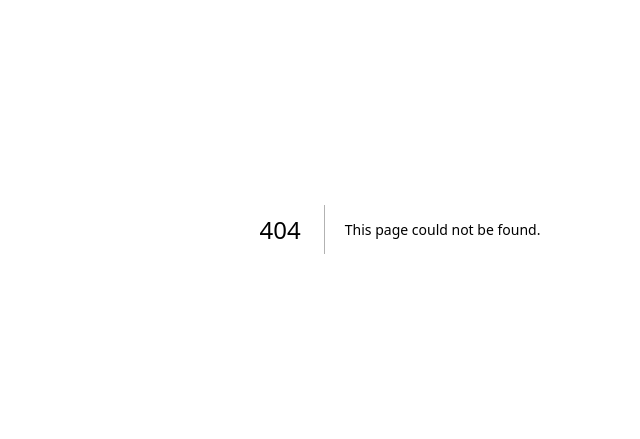
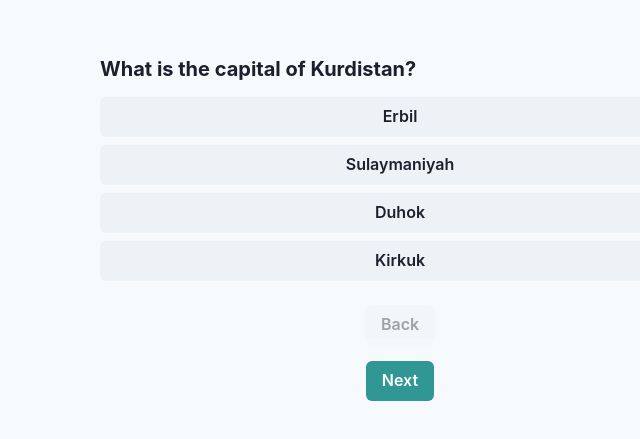
Before and after one commit to adar-schule/testa-asta-kurdi, a Next.js app in the folder frontend/: page /assessment/questions in a window 1280 px wide. Before the commit this address had no page. Shown: the part 171-610 px from the top of the page, without its empty margins (240-880 px from the left). Built offline with nearby package versions, Linux system fonts and the light colour scheme.

Commit message:
feat: improve the questionary

```diff
--- /dev/null
+++ b/frontend/components/questions/FillInTheBlankQuestion.tsx
@@ -0,0 +1,32 @@
+// /frontend/components/questions/QuestionFillInput.tsx
+import { Box, Heading, FormControl, Input } from "@chakra-ui/react";
+
+interface QuestionProps {
+    id: number;
+    question: string;
+}
+
+interface Props {
+    question: QuestionProps;
+    onAnswerChange: (questionId: number, answer: string) => void;
+    currentAnswer: string;
+}
+
+const QuestionFillInput: React.FC<Props> = ({ question, onAnswerChange, currentAnswer }) => {
+    return (
+        <Box w="full" textAlign="left">
+            <Heading size="md" mb={4}>
+                {question.question}
+            </Heading>
+            <FormControl>
+                <Input
+                    value={currentAnswer}
+                    onChange={(e) => onAnswerChange(question.id, e.target.value)}
+                    placeholder="Your answer"
+                />
+            </FormControl>
+        </Box>
+    );
+};
+
+export default QuestionFillInput;
--- /dev/null
+++ b/frontend/components/questions/MultipleChoiceQuestion.tsx
@@ -0,0 +1,38 @@
+// /frontend/components/questions/QuestionMultiselect.tsx
+import { Box, Heading, Button, VStack } from "@chakra-ui/react";
+
+interface QuestionProps {
+    id: number;
+    question: string;
+    answers: string[];
+}
+
+interface Props {
+    question: QuestionProps;
+    onAnswerChange: (questionId: number, answer: string) => void;
+    currentAnswer: string;
+}
+
+const QuestionMultiselect: React.FC<Props> = ({ question, onAnswerChange, currentAnswer }) => {
+    return (
+        <Box w="full" textAlign="left">
+            <Heading size="md" mb={4}>
+                {question.question}
+            </Heading>
+            <VStack spacing={2}>
+                {question.answers.map((answer, index) => (
+                    <Button
+                        key={index}
+                        w="full"
+                        colorScheme={currentAnswer === answer ? 'teal' : 'gray'}
+                        onClick={() => onAnswerChange(question.id, answer)}
+                    >
+                        {answer}
+                    </Button>
+                ))}
+            </VStack>
+        </Box>
+    );
+};
+
+export default QuestionMultiselect;
--- /dev/null
+++ b/frontend/context/AssessmentContext.tsx
@@ -0,0 +1,60 @@
+// /frontend/context/AssessmentContext.tsx
+import { createContext, useContext, useState, ReactNode } from "react";
+
+interface Answer {
+    questionId: number;
+    answer: string;
+}
+
+interface AssessmentContextType {
+    answers: Answer[];
+    currentQuestionIndex: number;
+    setAnswer: (answer: Answer) => void;
+    goToNextQuestion: () => void;
+    goToPreviousQuestion: () => void;
+}
+
+const AssessmentContext = createContext<AssessmentContextType | undefined>(undefined);
+
+export const useAssessment = () => {
+    const context = useContext(AssessmentContext);
+    if (!context) {
+        throw new Error("useAssessment must be used within an AssessmentProvider");
+    }
+    return context;
+};
+
+export const AssessmentProvider = ({ children }: { children: ReactNode }) => {
+    const [answers, setAnswers] = useState<Answer[]>([]);
+    const [currentQuestionIndex, setCurrentQuestionIndex] = useState(0);
+
+    const setAnswer = (answer: Answer) => {
+        setAnswers((prevAnswers) => {
+            const updatedAnswers = [...prevAnswers];
+            updatedAnswers[currentQuestionIndex] = answer;
+            return updatedAnswers;
+        });
+    };
+
+    const goToNextQuestion = () => {
+        setCurrentQuestionIndex((index) => index + 1);
+    };
+
+    const goToPreviousQuestion = () => {
+        setCurrentQuestionIndex((index) => Math.max(index - 1, 0));
+    };
+
+    return (
+        <AssessmentContext.Provider
+            value={{
+                answers,
+                currentQuestionIndex,
+                setAnswer,
+                goToNextQuestion,
+                goToPreviousQuestion,
+            }}
+        >
+            {children}
+        </AssessmentContext.Provider>
+    );
+};
--- /dev/null
+++ b/frontend/context/UserContext.tsx
@@ -0,0 +1,44 @@
+// /frontend/context/UserContext.tsx
+import { createContext, useContext, useState, ReactNode } from 'react';
+
+// Define the shape of the user data
+interface UserData {
+    name: string;
+    surname: string;
+    email: string;
+    phone: string;
+}
+
+// Define the shape of the context
+interface UserContextType {
+    user: UserData;
+    setUser: (userData: UserData) => void;
+}
+
+// Create the UserContext with default values
+const UserContext = createContext<UserContextType | undefined>(undefined);
+
+// Custom hook to use the UserContext
+export const useUser = () => {
+    const context = useContext(UserContext);
+    if (!context) {
+        throw new Error("useUser must be used within a UserProvider");
+    }
+    return context;
+};
+
+// Provider component to wrap around the app
+export const UserProvider = ({ children }: { children: ReactNode }) => {
+    const [user, setUser] = useState<UserData>({
+        name: '',
+        surname: '',
+        email: '',
+        phone: ''
+    });
+
+    return (
+        <UserContext.Provider value={{ user, setUser }}>
+            {children}
+        </UserContext.Provider>
+    );
+};
--- a/frontend/pages/_app.tsx
+++ b/frontend/pages/_app.tsx
@@ -1,4 +1,6 @@
 // /frontend/pages/_app.tsx
+import { UserProvider } from "@/context/UserContext";
+import { AssessmentProvider } from "@/context/AssessmentContext"; // Import Assessment Context
 import { ChakraProvider, extendTheme, theme as defaultTheme } from "@chakra-ui/react";
 import type { AppProps } from "next/app";
 
@@ -21,12 +23,16 @@ const customTheme = extendTheme({
   },
 });
 
-function MyApp({ Component, pageProps }: AppProps) {
+function TestaAstaKurdiApp({ Component, pageProps }: AppProps) {
   return (
     <ChakraProvider theme={customTheme}>
-      <Component {...pageProps} />
+      <UserProvider>
+        <AssessmentProvider>
+          <Component {...pageProps} />
+        </AssessmentProvider>
+      </UserProvider>
     </ChakraProvider>
   );
 }
 
-export default MyApp;
+export default TestaAstaKurdiApp;
--- /dev/null
+++ b/frontend/pages/assessment/questions.tsx
@@ -0,0 +1,78 @@
+// /frontend/pages/assessment/questions.tsx
+import React, { useState } from 'react';
+import { Box, VStack, Button, Center } from '@chakra-ui/react';
+import { useRouter } from 'next/router';
+import { useUser } from '../../context/UserContext';
+import { questionsDummyData } from '@/utils/dummyQuestions';
+import QuestionMultiselect from '@/components/questions/MultipleChoiceQuestion';
+import QuestionFillInput from '@/components/questions/FillInTheBlankQuestion';
+
+interface AnswerType {
+    [key: number]: string;
+}
+
+const AssessmentQuestionsPage = () => {
+    const { user } = useUser();
+    const router = useRouter();
+
+    const [answers, setAnswers] = useState<AnswerType>({});
+    const [currentQuestionIndex, setCurrentQuestionIndex] = useState<number>(0);
+
+    const currentQuestion = questionsDummyData[currentQuestionIndex];
+
+    const handleAnswerChange = (questionId: number, answer: string) => {
+        setAnswers(prevAnswers => ({
+            ...prevAnswers,
+            [questionId]: answer
+        }));
+    };
+
+    const handleNext = () => {
+        if (currentQuestionIndex < questionsDummyData.length - 1) {
+            setCurrentQuestionIndex(currentQuestionIndex + 1);
+        } else {
+            const fullSubmission = { user, answers };
+            console.log("Submission:", fullSubmission);
+            router.push('/assessment/result');
+        }
+    };
+
+    const handleBack = () => {
+        if (currentQuestionIndex > 0) {
+            setCurrentQuestionIndex(currentQuestionIndex - 1);
+        }
+    };
+
+    return (
+        <Center minH="100vh" bg="gray.50" px={4}>
+            <Box w="full" maxW="600px" mx="auto" textAlign="center">
+                <VStack spacing={6}>
+                    {currentQuestion.type === 'multiselect' ? (
+                        <QuestionMultiselect
+                            question={currentQuestion}
+                            onAnswerChange={handleAnswerChange}
+                            currentAnswer={answers[currentQuestion.id] || ""}
+                        />
+                    ) : (
+                        <QuestionFillInput
+                            question={currentQuestion}
+                            onAnswerChange={handleAnswerChange}
+                            currentAnswer={answers[currentQuestion.id] || ""}
+                        />
+                    )}
+
+                    <VStack spacing={4}>
+                        <Button onClick={handleBack} colorScheme="gray" isDisabled={currentQuestionIndex === 0}>
+                            Back
+                        </Button>
+                        <Button onClick={handleNext} colorScheme="teal">
+                            {currentQuestionIndex === questionsDummyData.length - 1 ? 'Submit' : 'Next'}
+                        </Button>
+                    </VStack>
+                </VStack>
+            </Box>
+        </Center>
+    );
+};
+
+export default AssessmentQuestionsPage;
--- /dev/null
+++ b/frontend/utils/dummyQuestions.ts
@@ -0,0 +1,21 @@
+// /frontend/utils/dummyQuestions.ts
+export const questionsDummyData = [
+    {
+        id: 1,  // Changed to number
+        type: 'multiselect',
+        question: 'What is the capital of Kurdistan?',
+        answers: ['Erbil', 'Sulaymaniyah', 'Duhok', 'Kirkuk'],
+    },
+    {
+        id: 2,  // Changed to number
+        type: 'fillinput',
+        question: 'The city of ___ is the capital of Kurdistan.',
+        answers: []  // No answers needed for fillinput
+    },
+    {
+        id: 3,  // Changed to number
+        type: 'multiselect',
+        question: 'Which of these cities is in Kurdistan?',
+        answers: ['Baghdad', 'Erbil', 'Basra', 'Mosul'],
+    },
+];
```
Also changed, not shown: frontend/components/forms/UserForm.tsx (+11 -17 lines).
